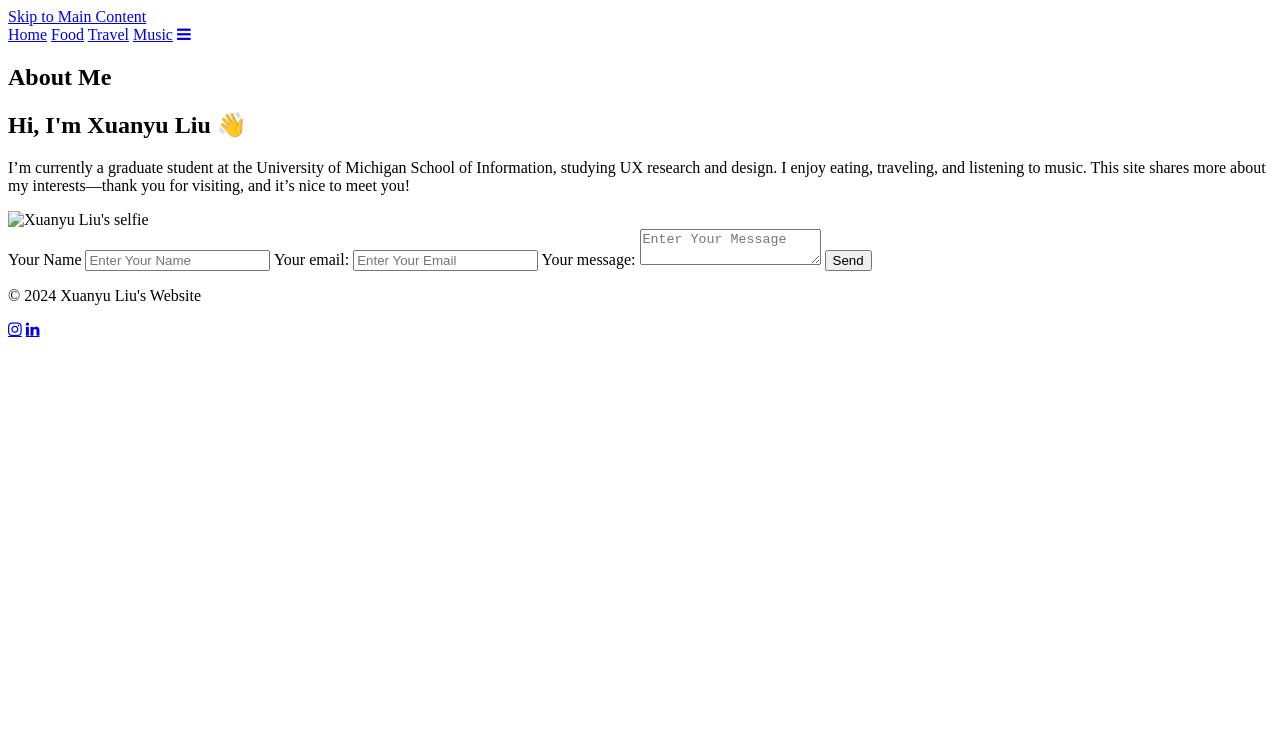
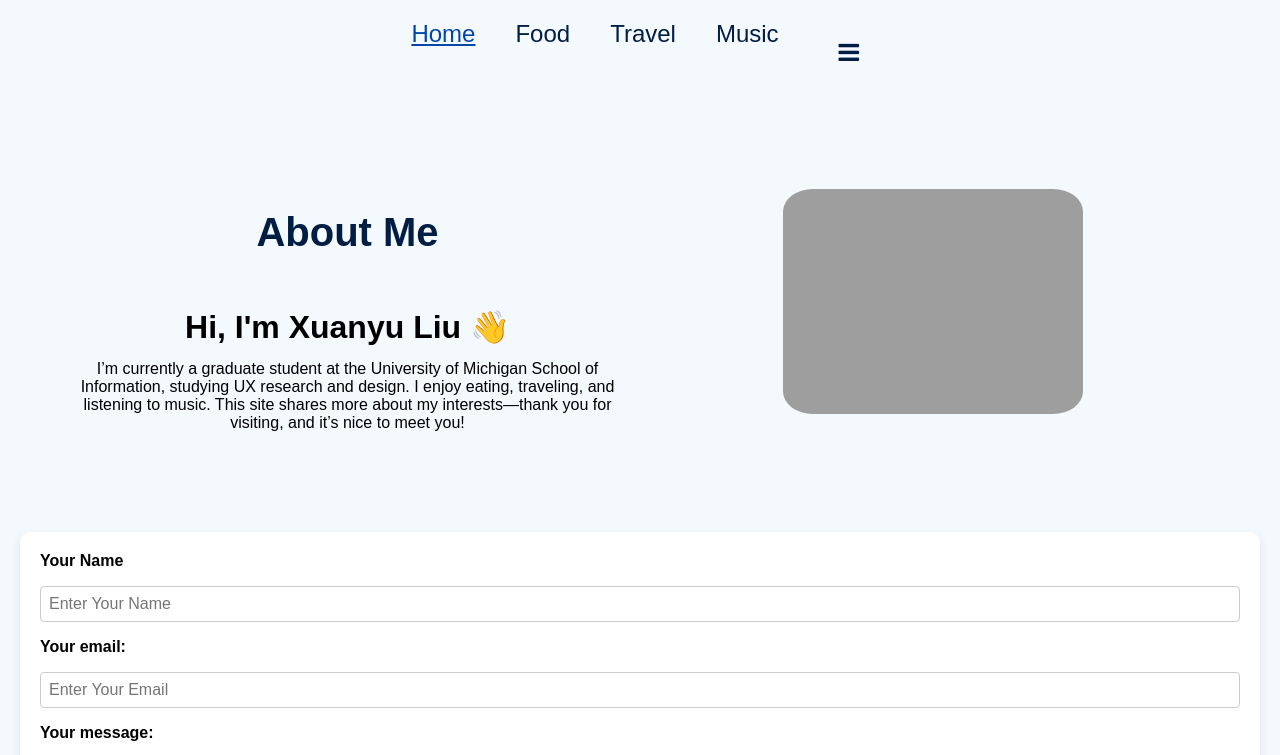
Before and after one commit to XuanyuLiu929/539finalproject, a plain HTML site: page index.html in a window 1280 px wide. Shown: the top 755 px of the page. Drawn offline with Linux system fonts and the light colour scheme; the site is published under a folder, as on GitHub Pages, so addresses that start at the root find nothing.

Commit message:
Add files via upload

```diff
--- a/index.html
+++ b/index.html
@@ -4,9 +4,9 @@
 <head>
     <meta charset="UTF-8">
     <meta name="viewport" content="width=device-width, initial-scale=1.0">
-    <link rel="stylesheet" href="/css/reset.css">
-    <link rel="stylesheet" href="/css/style.css">
-    <link rel="icon" href="/images/ocean.jpg">
+    <link rel="stylesheet" href="css/reset.css">
+    <link rel="stylesheet" href="css/style.css">
+    <link rel="icon" href="images/ocean.jpg">
     <link rel="stylesheet" href="https://cdnjs.cloudflare.com/ajax/libs/font-awesome/5.15.3/css/all.min.css">
     <link rel="stylesheet" href="https://cdnjs.cloudflare.com/ajax/libs/font-awesome/4.7.0/css/font-awesome.min.css">
     <title>Home</title>
@@ -40,7 +40,7 @@
                     shares more about my interests—thank you for visiting, and it’s nice to meet you!</p>
             </div>
             <div class="selfie">
-                <img src="/images/selfie.JPG" alt="Xuanyu Liu's selfie">
+                <img src="images/selfie.JPG" alt="Xuanyu Liu's selfie">
             </div>
             </div>
         </section>
```
